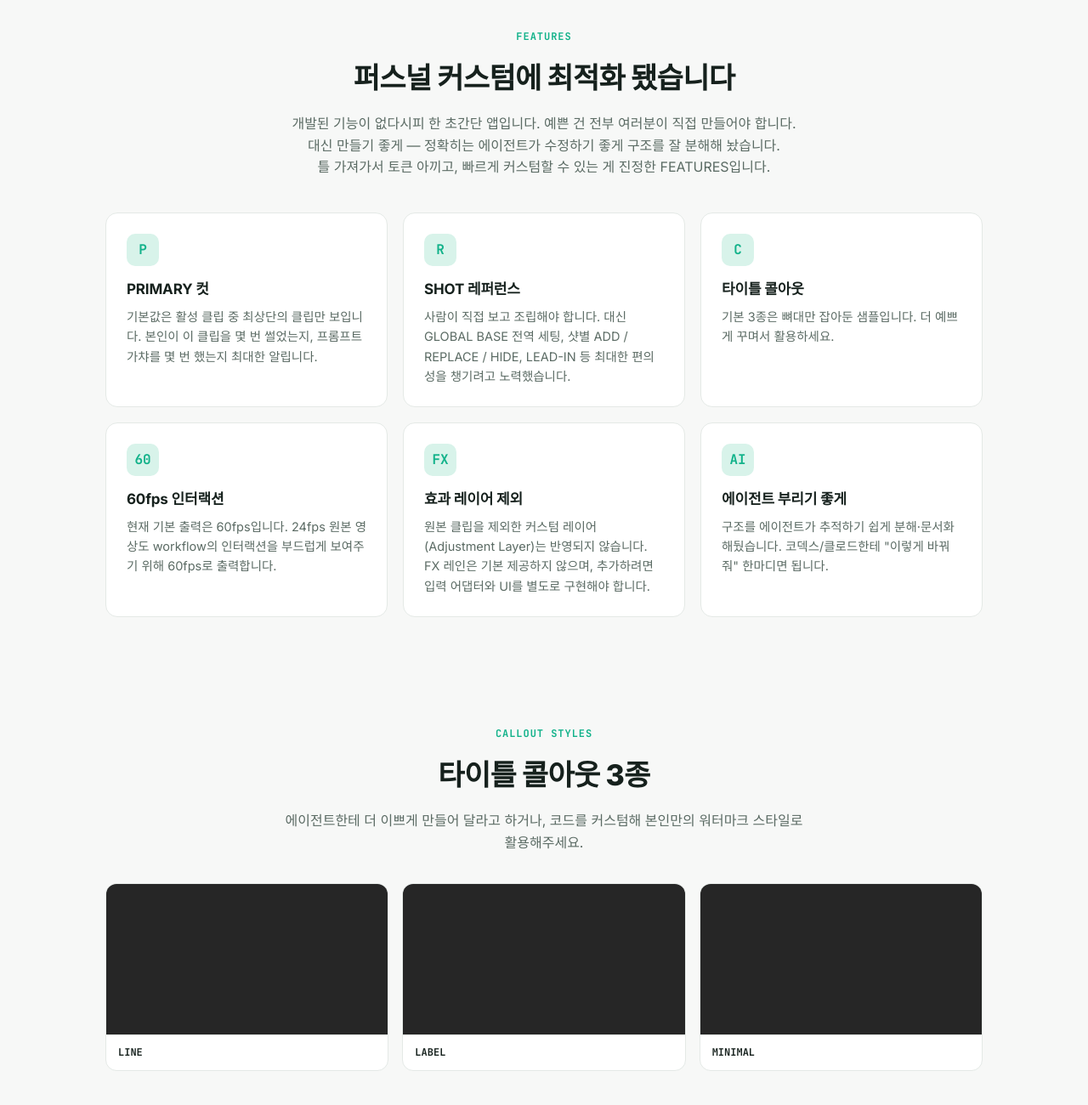
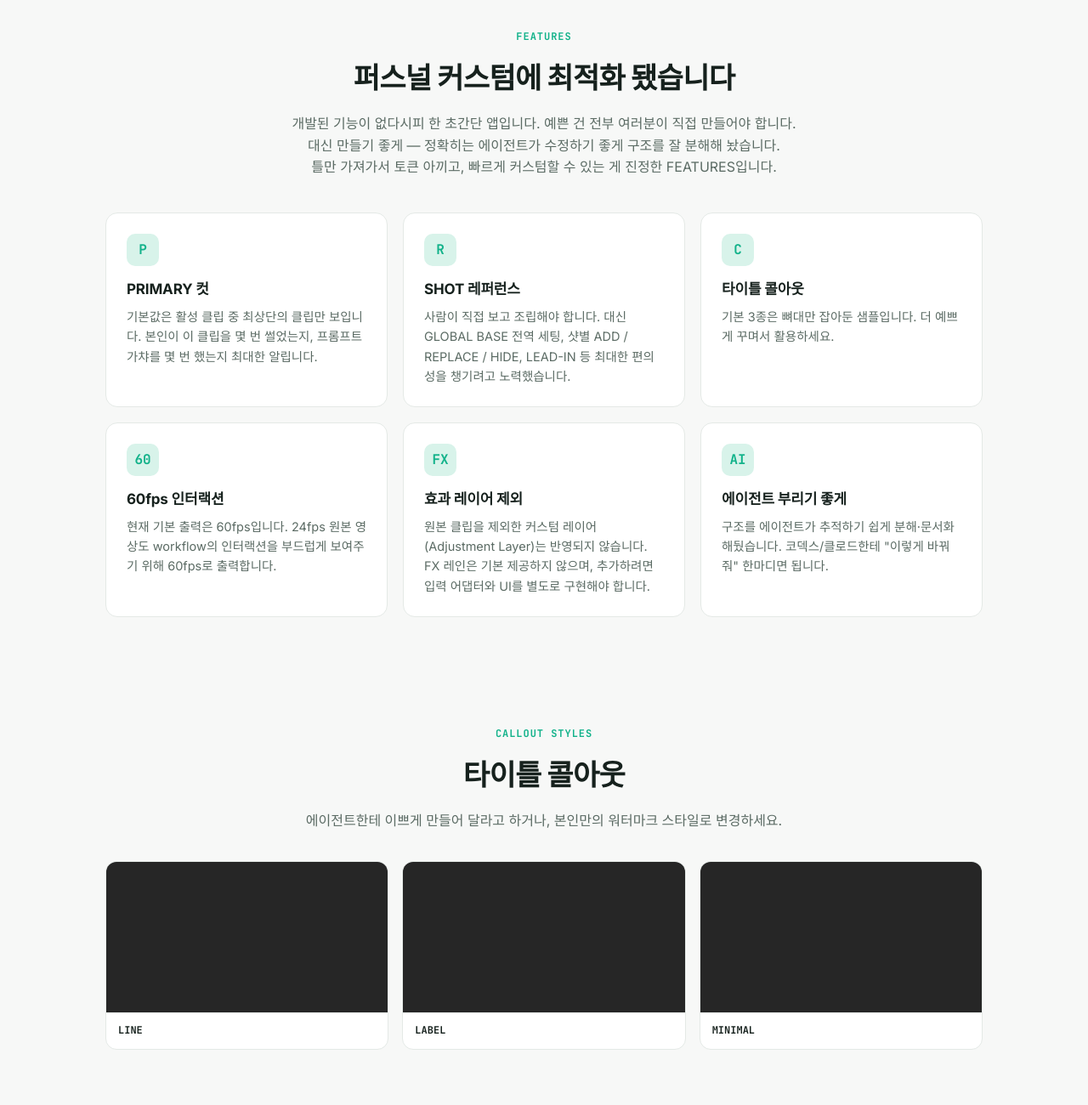
Before and after one commit to ch5p/workflow-showcase, an Electron app: page docs/index.html in a window 1280 px wide. Shown: the part 2560-3860 px from the top of the page at 85% size. Drawn offline with Linux system fonts and the light colour scheme.

Commit message:
docs: refine public landing copy

```diff
--- a/docs/index.html
+++ b/docs/index.html
@@ -135,7 +135,7 @@
   <div class="wrap">
     <span class="pill">● AI VIDEO WORKFLOW · Premiere XML → SHOWCASE</span>
     <h1>편집 데이터로 만드는<br><span class="productName"><span class="accent">워크플로우 쇼케이스</span><span class="betaMark">beta</span></span></h1>
-    <p class="lede"><b>AI로 영상을 만드는 사람들</b>이 사용한 레퍼런스와 프리미어에서 뽑은 <b>XML 데이터</b>를 기반으로, 최종 렌더링된 영상 밑에 간단한 워크플로우를 손쉽게 얹어주는 템플릿 앱입니다.</p>
+    <p class="lede"><b>AI로 영상을 만드는 사람들</b>이 사용한 레퍼런스와 프리미어에서 뽑은 <br><b>XML 데이터</b>를 기반으로, 최종 렌더링된 영상 밑에<br> 간단한 워크플로우를 손쉽게 얹어주는 템플릿 앱입니다.</p>
     <div class="cta-row">
       <a class="btn" href="#install">설치하기 →</a>
       <a class="btn ghost" href="https://github.com/ch5p/workflow-showcase">소스보기</a>
@@ -174,7 +174,7 @@
 <section id="features">
   <div class="wrap">
     <div class="center"><div class="eyebrow">Features</div><h2>퍼스널 커스텀에 최적화 됐습니다</h2>
-      <p class="sub center" style="margin:0 auto">개발된 기능이 없다시피 한 초간단 앱입니다. 예쁜 건 전부 여러분이 직접 만들어야 합니다.<br class="deskbr">대신 만들기 좋게 — 정확히는 에이전트가 수정하기 좋게 구조를 잘 분해해 놨습니다.<br class="deskbr">틀 가져가서 토큰 아끼고, 빠르게 커스텀할 수 있는 게 진정한 FEATURES입니다.</p></div>
+      <p class="sub center" style="margin:0 auto">개발된 기능이 없다시피 한 초간단 앱입니다. 예쁜 건 전부 여러분이 직접 만들어야 합니다.<br class="deskbr">대신 만들기 좋게 — 정확히는 에이전트가 수정하기 좋게 구조를 잘 분해해 놨습니다.<br class="deskbr">틀만 가져가서 토큰 아끼고, 빠르게 커스텀할 수 있는 게 진정한 FEATURES입니다.</p></div>
     <div class="grid">
       <div class="card"><div class="ico">P</div><h3>PRIMARY 컷</h3><p>기본값은 활성 클립 중 최상단의 클립만 보입니다. 본인이 이 클립을 몇 번 썰었는지, 프롬프트 가챠를 몇 번 했는지 최대한 알립니다.</p></div>
       <div class="card"><div class="ico">R</div><h3>SHOT 레퍼런스</h3><p>사람이 직접 보고 조립해야 합니다. 대신 GLOBAL BASE 전역 세팅, 샷별 ADD / REPLACE / HIDE, LEAD-IN 등 최대한 편의성을 챙기려고 노력했습니다.</p></div>
@@ -188,8 +188,8 @@
 
 <section id="callout">
   <div class="wrap">
-    <div class="center"><div class="eyebrow">Callout styles</div><h2>타이틀 콜아웃 3종</h2>
-      <p class="sub center">에이전트한테 더 이쁘게 만들어 달라고 하거나, 코드를 커스텀해 본인만의 워터마크 스타일로 활용해주세요.</p></div>
+    <div class="center"><div class="eyebrow">Callout styles</div><h2>타이틀 콜아웃</h2>
+      <p class="sub center">에이전트한테 이쁘게 만들어 달라고 하거나, 본인만의 워터마크 스타일로 변경하세요.</p></div>
     <div class="three">
       <figure><img src="./readme-assets/animations/callout-line.webp" alt="LINE 타이틀 콜아웃"><figcaption>LINE</figcaption></figure>
       <figure><img src="./readme-assets/animations/callout-label.webp" alt="LABEL 타이틀 콜아웃"><figcaption>LABEL</figcaption></figure>
@@ -204,7 +204,7 @@
       <div>
         <div class="eyebrow">Lead-in</div>
         <h2>짧은 구간 레퍼런스도 살린다</h2>
-        <p class="sub">레퍼런스가 쓰인 장면이 너무 짧아 묻힐 때, LEAD-IN을 켜면 1초 전부터 인접 샷에 미리 붙여줍니다. "제발 봐줘!!" 하는 구간을 지키는 용도입니다.</p>
+        <p class="sub">레퍼런스가 쓰인 장면이 너무 짧아 묻힐 때, LEAD-IN을 켜면 1초 전부터<br> 인접 샷에 미리 붙여줍니다. "제발 봐줘!!" 하는 구간을 지키는 용도입니다.</p>
       </div>
       <div class="frame">
         <div class="bar"><i></i><i></i><i></i><span>lead-in · 1s preview</span></div>
@@ -224,7 +224,7 @@
       <div>
         <div class="eyebrow">Customize</div>
         <h2>취향대로 바꿔 쓰세요</h2>
-        <p class="sub">기본 레이아웃 사용은 제 목적이 아닙니다. 코덱스·클로드에게 "이렇게 바꿔줘" 한마디면 레이아웃·콜아웃·화면비를 취향에 맞게 바꿀 수 있습니다. 설치하면 AI전용 커스터마이즈 가이드가 함께 들어갑니다.</p>
+        <p class="sub">기본 레이아웃 사용은 제 목적이 아닙니다. 코덱스·클로드에게 "이렇게 바꿔줘" 한마디면 레이아웃·콜아웃·화면비를 취향에 맞게 바꿀 수 있습니다.<br>설치하면 AI전용 커스터마이즈 가이드가 함께 들어갑니다.</p>
       </div>
     </div>
   </div>
@@ -234,8 +234,8 @@
   <div class="wrap">
     <div class="band">
       <div class="eyebrow" style="color:var(--accent)">Get started</div>
-      <h2>복붙 한 번이면 끝</h2>
-      <p class="sub"><span class="mono" style="word-break:break-all">https://github.com/ch5p/workflow-showcase</span> 복사해서 에이전트(Codex·Claude)한테 실행해달라고 하세요.</p>
+      <h2>복붙 한 번으로 설치</h2>
+      <p class="sub"><span class="mono" style="word-break:break-all">https://github.com/ch5p/workflow-showcase</span><br>위 주소 복붙해서 에이전트(Codex·Claude)한테 실행해달라고 하세요.</p>
       <div class="cmd"><span class="c"># 소스 받기</span><br>git clone https://github.com/ch5p/workflow-showcase<br>cd workflow-showcase<br><br><span class="c"># FFmpeg (Export에 필요)</span><br>winget install -e --id <b>Gyan.FFmpeg</b><br><br><span class="c"># 앱 실행</span><br>npm.cmd ci<br>npm.cmd start</div>
       <p class="note" style="color:#7f958c">Windows 10/11 · Node.js 22.12+ · NVIDIA GPU 권장(없으면 CPU 폴백)</p>
       <div class="cta-row" style="margin-top:8px">
```
Also changed, not shown: README.ko.md (+1 -1 lines), README.md.
